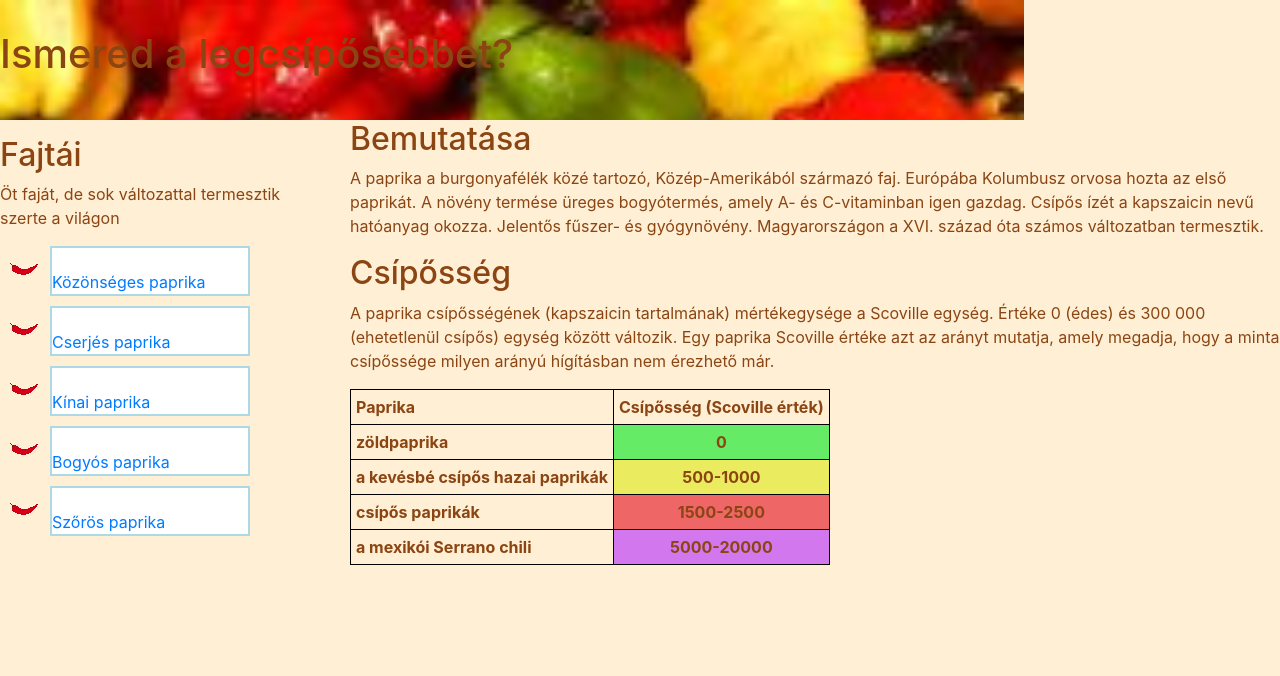
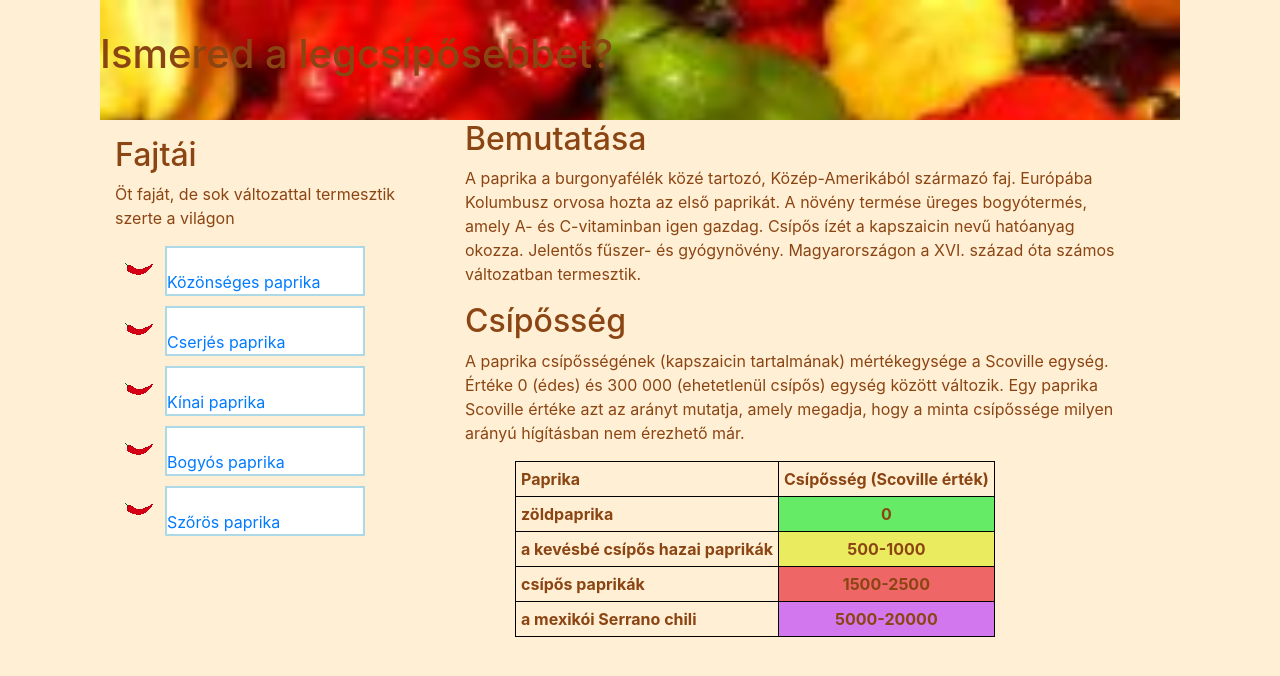
Before and after one commit to TatraiDominik/paprika, a plain HTML site: page index.html in a window 1280 px wide. Drawn offline with Linux system fonts and the light colour scheme.

Commit message:
reszponzivitás

```diff
--- a/css/paprika.css
+++ b/css/paprika.css
@@ -1,14 +1,12 @@
 body{
     background-color: #FFEFD5 ;
     color: #8B4513 ;
-    margin:auto;
+    margin-right: 100px;
+    margin-left: 100px;
 
 
 }
-main{
-    float: right;
-    width: 300px;
-}
+
 h1{
     padding-top: 30px;
     padding-bottom: 30px;
@@ -17,16 +15,15 @@ header{
     height: 120px;
     background-image: url(../img/MicrosoftTeams-image\ \(2\).png);
     background-size: cover;
-    max-width: 80%;
+
 }
 ul{
     list-style: url(../img/ikon.png);
+    margin-right: 15px;
+    margin-bottom: 15px;
 }
 
-menu{
-    float: left;
-    max-width: 30%;
-}
+
 
 li{
     background-color: white;
@@ -37,8 +34,9 @@ li{
 }
 table{
     border: black solid 1px;
-    margin-right: 15px;
-    float: center;
+    margin-right: 50px;
+    margin-left:50px;
+
 }
 tr{
     border: black solid 1px;
--- a/index.html
+++ b/index.html
@@ -12,7 +12,8 @@
     <header >
         <h1>Ismered a legcsípősebbet?</h1>
     </header>
-    <menu class=" row container-fluid col-xl-3 col-lg-4 col-md-5 col-sm-6 col-xs-7">
+    <div class="container row">
+    <menu class="container-fluid col-sm12 col-md-6 col-lg-4 col-xl-4">
         <!--1.bekezdes-->
         <div>
             <h2>Fajtái</h2>
@@ -28,7 +29,7 @@
         <!--1.bekezdes-->
     </menu>
 
-    <main class=" row container-fluid col-xl-9 col-lg-8 col-md-7 col-sm-6 col-xs-5" >
+    <main class="container-fluid col-sm12 col-md-6 col-lg-8 col-xl-8" >
         <!--2.bekezdes-->
         <div >
             <h2>Bemutatása</h2>
@@ -65,5 +66,6 @@
         </div>
         <!--3.bekezdes-->
     </main>
+    </div>
 </body>
 </html>
```
